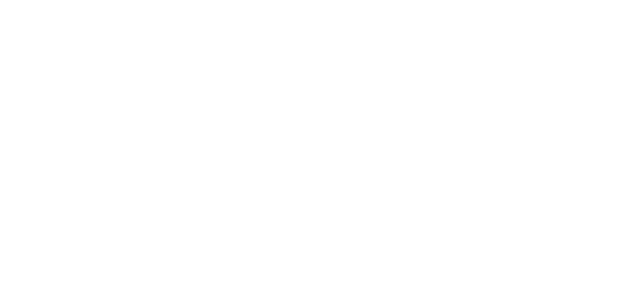
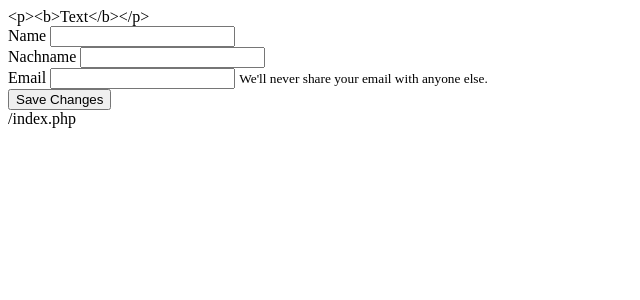
Before and after one commit to MariaRadde/webtech19, a PHP site: page / in a window 1280 px wide. Before the commit the part shown is empty. Shown: the top 300 px of the page, without its empty margins (0-640 px from the left). Run offline with PHP 8.4, Linux system fonts and the light colour scheme.

Commit message:
Update index.php

```diff
--- a/lesson2/index.php
+++ b/lesson2/index.php
@@ -1 +1,45 @@
+<!DOCTYPE html>
+<html lang="en">
+<head>
+    <meta charset="UTF-8">
+    <title>Title</title>
+</head>
+<body>
+<?php $s ='<p><b>Text</b></p>';
+echo htmlspecialchars($s);?>
+<form action="" method="get">
+    <div class="form-group">
+        <label for="exampleInputEmail1">Name</label>
+        <input type="text" class="form-control" id="name" name="name" aria-describedby="emailHelp"
+               value="" > <!--//Name im Form darstellen SOLL IM INPUT SEIN-->
+
+    </div>
+    <div class="form-group">
+        <label for="exampleInputPassword1">Nachname</label>
+        <input type="text" class="form-control" name="nachname" id="nachname"
+               value=""><!--//Nachmane anzeigen-->
+    </div>
+    <div class="form-group">
+        <label for="exampleInputPassword1">Email</label>
+        <input type="email" class="form-control" name="email" id="email"
+               value=""> <!--//email anzeigen-->
+        <small id="emailHelp" class="form-text text-muted">We'll never share your email with anyone else.</small>
+
+    </div>
+    <button type="submit" class="btn btn-primary">Save Changes</button>
+</form>
 <?php
+if(!empty($_GET))
+{
+$name=$_GET["name"];
+$nachname=$_GET["nachname"];
+$email=$_GET["email"];
+  echo $name;
+  echo $nachname;
+  echo $email;
+}
+echo $_SERVER["PHP_SELF"];
+?>
+
+</body>
+</html>
```
